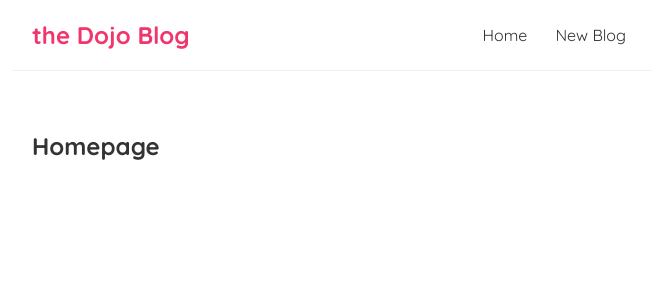
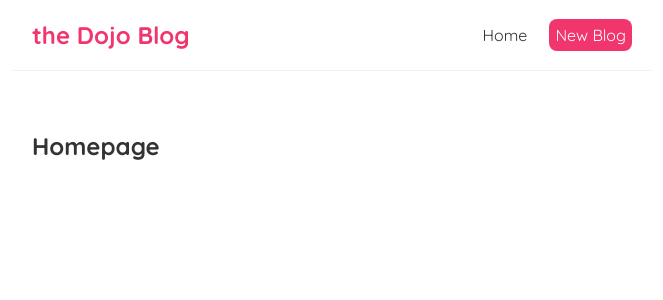
Before and after one commit to Hoybaby/React-Blogger, a React (Create React App) app: page / in a window 1280 px wide. Shown: the top 300 px of the page, without its empty margins (308-971 px from the left). Built offline with nearby package versions, Linux system fonts and the light colour scheme.

Commit message:
tried doing some installing for the button. When using instyle styling make sure to use camelCase to style css properties that usually has a - because JSX will read it as a minus sign which will not pick up the stylinggit add .

```diff
--- a/src/Navbar.js
+++ b/src/Navbar.js
@@ -4,7 +4,11 @@ const Navbar = () => {
             <h1>the Dojo Blog</h1>
             <div className="links">
                 <a href="/">Home</a>
-                <a href="/create">New Blog</a>
+                <a href="/create" style={{
+                    color: "white",
+                    backgroundColor: "#f1356d",
+                    borderRadius: "8px"
+                }}>New Blog</a>
             </div>
         </nav>
      );
```
Also changed, not shown: 1 other file (tests, documents, lock files or other folders).
